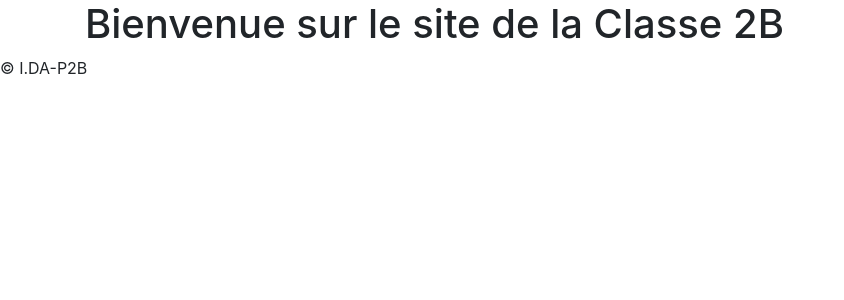
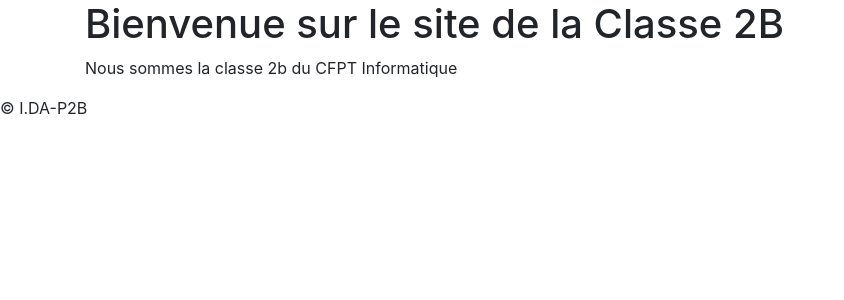
Before and after one commit to Nicolas-hr/ClasseB, a PHP site: page / in a window 1280 px wide. Shown: the part 56-356 px from the top of the page, without its empty margins (0-844 px from the left). Run offline with PHP 8.4, Linux system fonts and the light colour scheme; data that the repository does not hold is empty; some libraries are stand-ins or nearby versions.

Commit message:
Ajout du dossier css et changements dans l'index

```diff
--- a/php/index.php
+++ b/php/index.php
@@ -11,15 +11,18 @@ require_once './projects.php';
     <!-- Bootstrap CSS -->
     <link rel="stylesheet" href="https://maxcdn.bootstrapcdn.com/bootstrap/4.0.0/css/bootstrap.min.css"
           integrity="sha384-Gn5384xqQ1aoWXA+058RXPxPg6fy4IWvTNh0E263XmFcJlSAwiGgFAW/dAiS6JXm" crossorigin="anonymous">
-
-    <title>Hello, world!</title>
+    <link rel="stylesheet" type="text/css" href="../css/style.css">
+    <title>Classe 2B</title>
 </head>
 <body>
 <?php include_once "nav.php" ?>
 
 <div class="container">
 
-    <h1>Bienvenue sur le site de la Classe 2B</h1>
+    <h1 id="title">Bienvenue sur le site de la Classe 2B</h1>
+    <p id="legend">Nous sommes la classe 2b du CFPT Informatique</p>
+
+
     <?php showProjects() ?>
 
 </div>
```
Also changed, not shown: css/style.css (added, +11 -0 lines), 1 other file.
